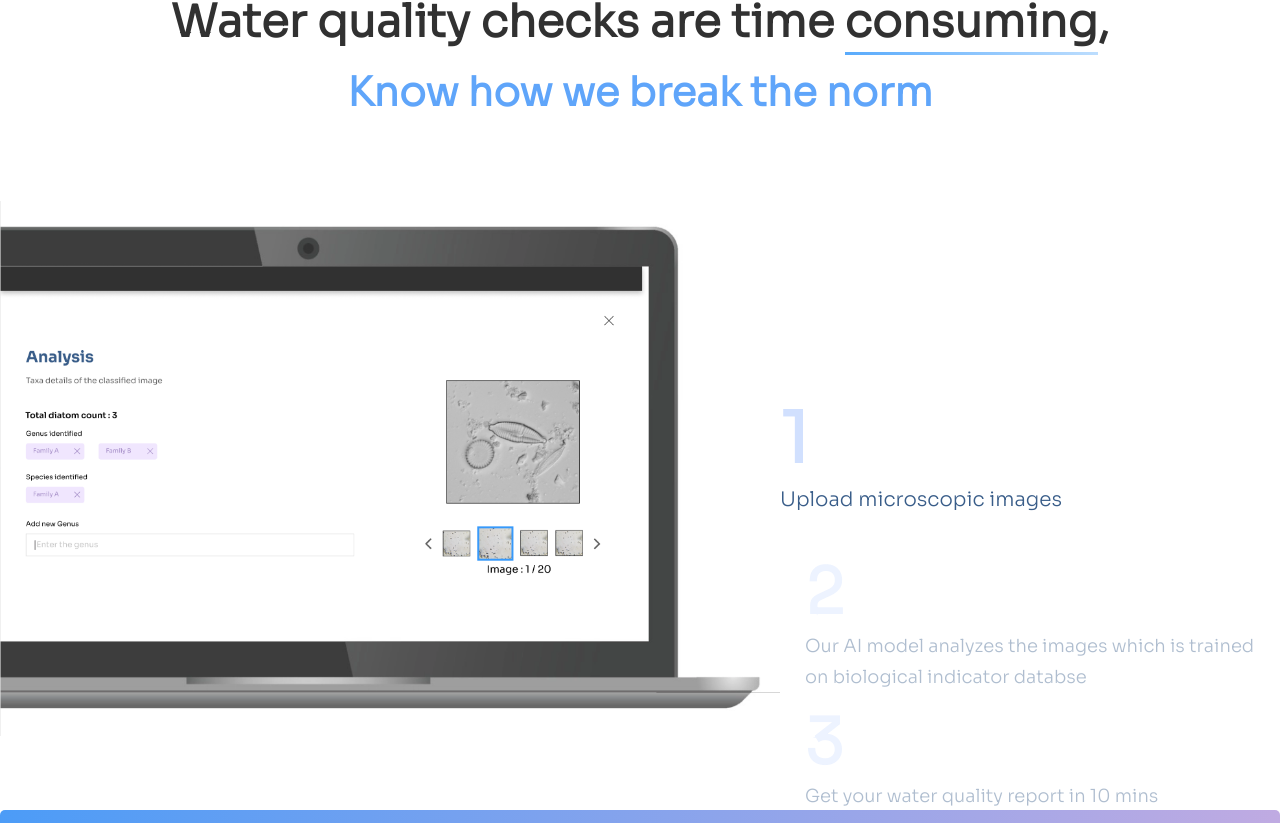
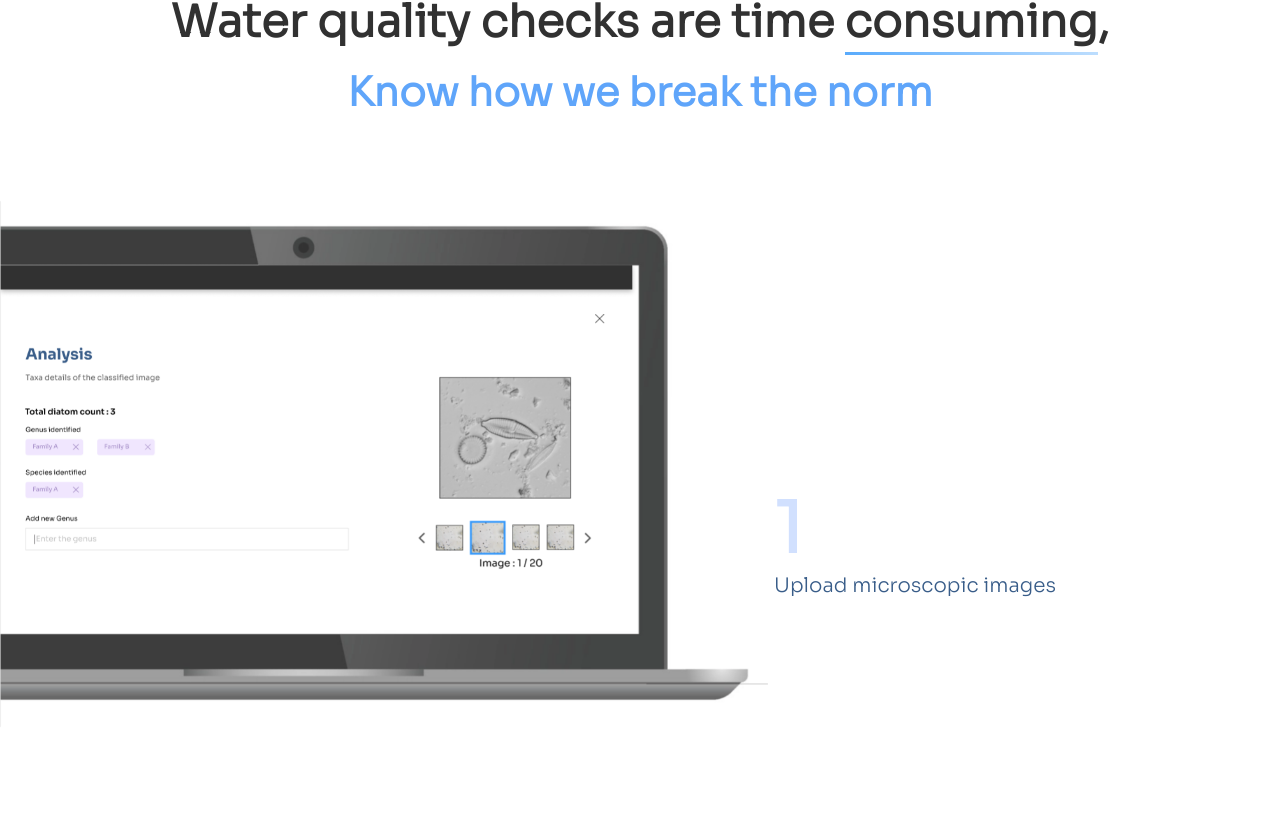
Before and after one commit to lekhrajsaa/Aivara_Frontend, a Next.js app: page / in a window 1280 px wide. Shown: the part 1657-2480 px from the top of the page. Built offline with nearby package versions, Linux system fonts and the light colour scheme.

Commit message:
v2_analysis_steps

```diff
--- a/components/Analysis_details_slider2/step.module.css
+++ b/components/Analysis_details_slider2/step.module.css
@@ -2,6 +2,14 @@
     position: relative;
     top: 0px;
     font-family: 'sora', sans-serif;
+    height: 100vh;
+    display: flex;
+    flex-direction: column;
+    align-items: flex-start;
+    justify-content: center;
+    /* outline: 2px solid lime; */
+    text-align: left;
+
 }
 .countNum{
     font-size: 70px;
@@ -11,6 +19,7 @@
 .stepInfo{
     color: #395D89;
     margin-top: 0;
+    font-size: 20px;
     font-weight: 400;
 }
 .highLight{
--- a/components/Analysis_details_slider2/stepsSec.jsx
+++ b/components/Analysis_details_slider2/stepsSec.jsx
@@ -1,6 +1,6 @@
 import React, { useRef, useState, useEffect } from 'react';
 import { Mousewheel } from 'swiper';
-import { Swiper, SwiperSlide } from 'swiper/react';
+import { Swiper, SwiperSlide, useSwiper } from 'swiper/react';
 // import Swiper from 'swiper';
 import Step from './step';
 
@@ -24,24 +24,19 @@ const steps = [
 
 const StepsSec = () => {
 
+
+    function stepSecClickHandler() {
+    }
+
     return (
-        <div className={classes.stepsSec}>
+        <div  className={classes.stepsSec}>
 
-                <Swiper
-                    direction='vertical'
-                    modules={[Mousewheel]}
-                    mousewheel={true}
-                    onSlideChange={(e) => console.log(e)}
-                    className={classes.stepsContainer}
-                    style={{ height: '150px' }}
-                >
-                    {steps.map((step, i) => {
-                        return <SwiperSlide key={step.id}>
-                            <Step key={step.id} countNum={i + 1} stepInfo={step.stepInfo} />
-                        </SwiperSlide>
-                    }
-                    )}
-                </Swiper>
+            <div className={classes.stepsContainer}>
+                {steps.map((step, i) => {
+                    return <Step key={step.id} countNum={i + 1} stepInfo={step.stepInfo} />
+                })}
+            </div>
+
         </div>
     );
 }
--- a/components/Analysis_details_slider2/stepsSec.module.css
+++ b/components/Analysis_details_slider2/stepsSec.module.css
@@ -1,24 +1,37 @@
-
 .stepsSec{
     width: 500px;
     text-align: left;
     margin: auto;
     font-family: 'sora', sans-serif;
-    position: relative;
+    /* position: relative; */
     /* overflow: hidden; */
+    /* outline: 2px solid orange; */
+    /* width: 100%; */
+    /* position: absolute;
+    left: 0;
+    width: 100%; */
+    /* height: 100vh; */
+    /* display: flex;
+    align-items: center; */
+    /* overflow-y: scroll; */
+    height: fit-content;
+
 }
 .stepsContainer{
-    position: relative;
-    top: 0;
+    /* position: absolute;
+    top: 0; */
+    right: 0px;
     transition: 0.3s ease;
+    width: 500px;
+    /* height: 100vh; */
+    margin-left: auto;
 }
 
-.swiper-slide{
-    opacity: 0.2 ;
+/* .swiper-slide{
+    opacity: 0;
     transition: 0.4s ease;
     transform: scale(0.5);
 }
 .swiper-slide.swiper-slide-active{
-    /* transform: scale(1); */
     opacity: 1;
-}
+} */
--- a/components/Analysis_details_slider2/stepsSecRow.css
+++ b/components/Analysis_details_slider2/stepsSecRow.css
@@ -1,5 +1,5 @@
 .swiper-slide {
-    opacity: 0.4;
+    opacity: 0.8;
     transition: 0.4s ease;
     transform: scale(0.9);
 }
--- a/components/Home1/home1.module.css
+++ b/components/Home1/home1.module.css
@@ -1,8 +1,5 @@
-@import url("https://fonts.googleapis.com/css2?family=Sora:wght@200&display=swap");
+@import url(https://fonts.googleapis.com/css2?family=Sora:wght@200&display=swap);
 @import url(https://fonts.googleapis.com/css?family=Raleway:400,300,200,100,500,600,700,800,900);
-
-
-
 
 .headsection {
   display: flex;
@@ -75,11 +72,12 @@ width: 100%;
   cursor: pointer;
 }
 .heading_content2 {
-position:absolute;
- width: 250px;
- text-align: right;
-right: 50px;
- margin: 45px 50px ;
+  position:absolute;
+  bottom: -100px;
+  right: 50px;
+  width: 250px;
+  text-align: right;
+  margin: 45px 50px ;
 }
 
 .heading_content2 p {
--- a/components/analysisSteps/AnalysisSteps.jsx
+++ b/components/analysisSteps/AnalysisSteps.jsx
@@ -1,10 +1,68 @@
-import React from "react";
- import StepsSec from "../Analysis_details_slider2/stepsSec";
+import React, { useEffect, useRef, useState } from "react";
+import StepsSec from "../Analysis_details_slider2/stepsSec";
 // import StepsSec from "../Analysis_details_slider/stepsSec";
 import Line from "../line_component/line";
 import styles from "./analysisSteps.module.css";
+import classes from '../Analysis_details_slider2/step.module.css'
 
 const AnalysisSteps = () => {
+
+  const stepsMainContainer = useRef();
+
+  useEffect(() => {
+    const steps = document.querySelectorAll(`.${classes.step}`);
+    let currentIndex = 0;
+    let canScroll = true;
+    console.log(steps)
+
+    function wheelEventHandler(e) {
+      e.preventDefault();
+      if (e.deltaY > 0 && canScroll && currentIndex < 2) {
+        canScroll = false;
+        currentIndex++;
+        steps[currentIndex].scrollIntoView();
+        console.log('scrolling into view')
+        setTimeout(() => {
+          canScroll = true;
+        }, 300);
+
+      }
+      if (e.deltaY < 0 && canScroll && currentIndex > 0) {
+        canScroll = false;
+        currentIndex--;
+        steps[currentIndex].scrollIntoView();
+        console.log('scrolling into view')
+        setTimeout(() => {
+          canScroll = true;
+        }, 300);
+
+      }
+
+      //Removing EventListeners
+      if (e.deltaY > 0 && currentIndex === 2 && canScroll) {
+        // console.log('removing event')
+        window.scrollBy(0, 600)
+        // stepsMainContainer.current.removeEventListener('wheel', wheelEventHandler);
+      }
+
+      if(e.deltaY < 0 && currentIndex === 0 && canScroll){
+        // console.log('removing event')
+        window.scrollBy(0, -600)
+        // stepsMainContainer.current.removeEventListener('wheel', wheelEventHandler);
+      }
+
+
+    }
+
+    stepsMainContainer.current.addEventListener('wheel', wheelEventHandler, { passive: false }, true)
+
+    return () => {
+      // document.querySelector(`.${classes.content2}`).removeEventListener('wheel', wheelEventHandler);
+    };
+  }, []);
+
+
+
   return (
     <section className={styles.analysisSection}>
       <div className={styles.heading_content1}>
@@ -13,12 +71,12 @@ const AnalysisSteps = () => {
         </h1>
         <h2>Know how we break the norm</h2>
       </div>
-      <div className={styles.content2}>
+      <div ref={stepsMainContainer}  className={styles.content2}>
+        {/* <div style={{ outline: '2px solid red' }} className={styles.list_content}> */}
         <div className={styles.content2_img}>
           <img src="/laptop-image-with-analysis-report.png" />
         </div>
-        <div className={styles.list_content}>
-          {/* <div>
+        {/* <div>
             <p>
               <span>1</span>
               <br />
@@ -37,8 +95,8 @@ const AnalysisSteps = () => {
               Get your water quality report in <strong>0 mins</strong>
             </p>
           </div> */}
-          <StepsSec />
-        </div>
+        <StepsSec />
+        {/* </div> */}
       </div>
     </section>
   );
--- a/components/analysisSteps/analysisSteps.module.css
+++ b/components/analysisSteps/analysisSteps.module.css
@@ -18,11 +18,22 @@
 .content2{
     display: flex;
     flex-direction: row;
+    justify-content: space-between;
+    /* height: fit-content; */
+    scroll-behavior: smooth;
 
+}
+.content2_img{
+  position: sticky;
+  top: 20px;
+  left: 0px;
+  width: 60%;
+  /* outline: 2px solid blueviolet; */
+  height: fit-content;
 }
 .content2 img{
     width: 100%;
-    margin:50px 0px ;
+    margin:50px 0px;
 }
 
 .list_content{
@@ -60,7 +71,7 @@ color: #395D89;
 .content2{
      display: flex;
     /* flex-direction: column;  */
-    justify-content:s;
+    /* justify-content:s; */
     align-items: center;
 }
 .content2_img{
--- a/styles/globals.css
+++ b/styles/globals.css
@@ -4,8 +4,9 @@ body {
   margin: 0;
   font-family: -apple-system, BlinkMacSystemFont, Segoe UI, Roboto, Oxygen,
     Ubuntu, Cantarell, Fira Sans, Droid Sans, Helvetica Neue, sans-serif;
-  overflow-x: hidden;
-  width: 100vw;
+  /* overflow-x: hidden; */
+  /* width: 100vw; */
+  scroll-behavior: smooth;
 }
 
 a {
@@ -15,11 +16,17 @@ a {
 
 * {
   box-sizing: border-box;
+  /* outline: 1px solid rgba(0,0,0,0.2); */
 }
 .swiper-slide {
   opacity: 0;
   transition: 0.4s ease;
   transform: scale(0.9);
+  width: 500px;
+  margin-left: auto;
+  margin-right: 50px;
+  height: 100%;
+  outline: 1px solid red;
 }
 /* .swiper-slide:nth-child(2){
   opacity: 0.2;
--- a/styles/stepsSecRow.css
+++ b/styles/stepsSecRow.css
@@ -1,4 +1,4 @@
-.swiper-slide {
+/* .swiper-slide {
     opacity: 0.4;
     transition: 0.4s ease;
     transform: scale(0.9);
@@ -7,4 +7,4 @@
 .swiper-slide.swiper-slide-active {
     opacity: 1;
     transform: scale(1);
-}
+} */
```
Also changed, not shown: pages/index.js (line endings or trailing spaces).
